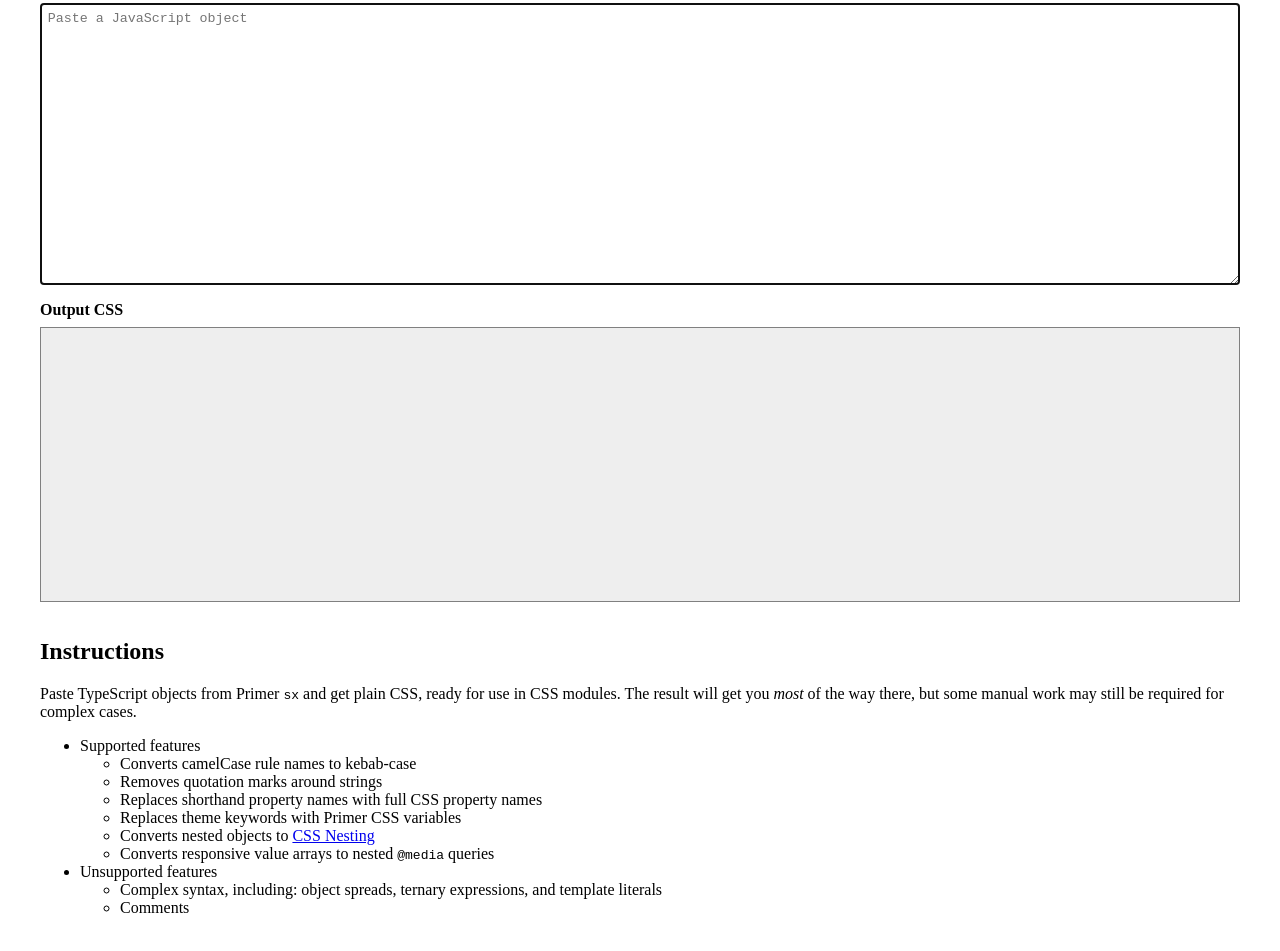
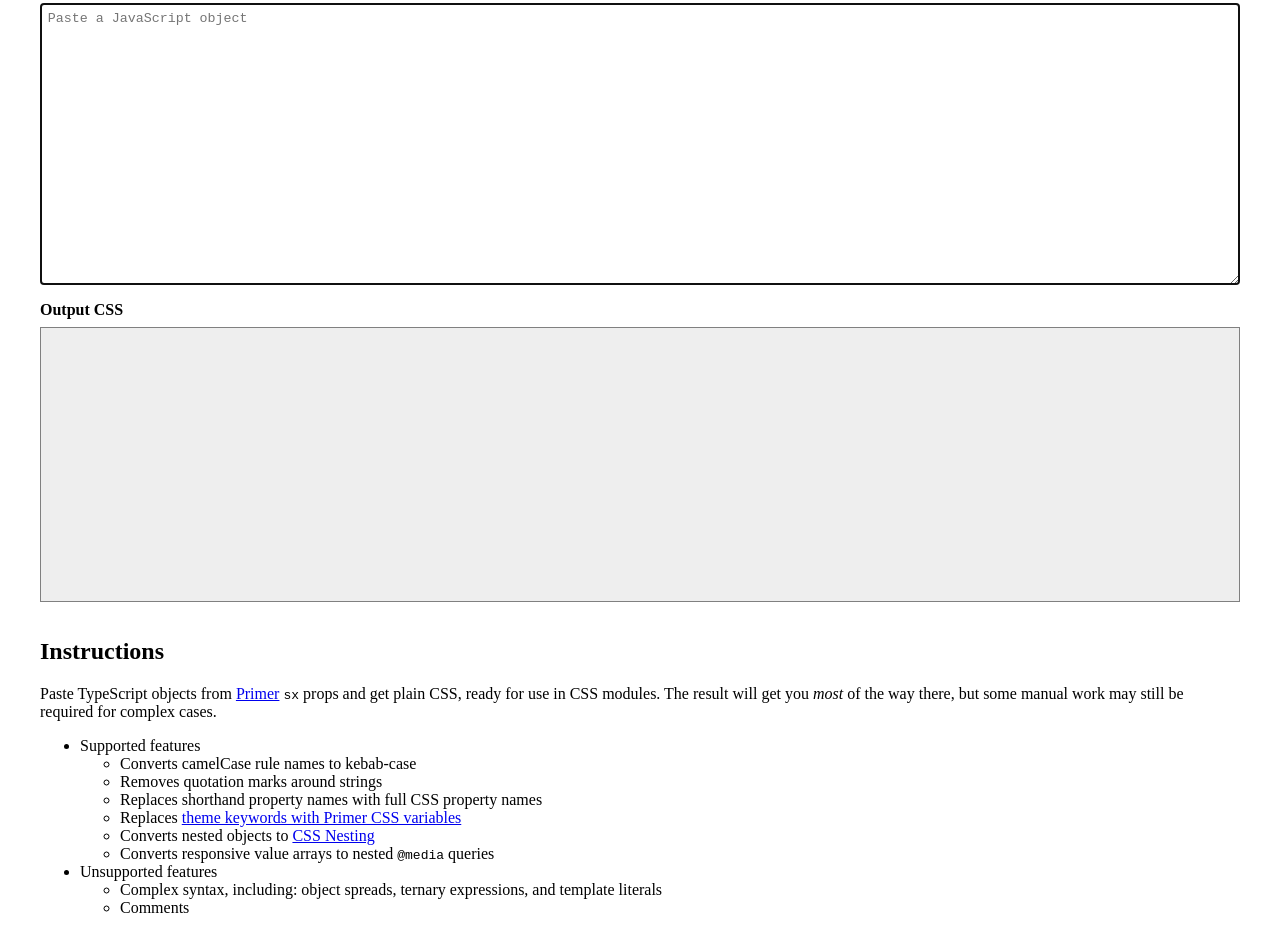
Before and after one commit to iansan5653/primer-sx-to-css-converter, a website built with webpack: page index.html in a window 1280 px wide. Shown: the part 159-1110 px from the top of the page. Built offline with nearby package versions, Linux system fonts and the light colour scheme.

Commit message:
Add readme

```diff
--- a/index.html
+++ b/index.html
@@ -27,9 +27,9 @@
   <article id="description">
     <h2>Instructions</h2>
 
-    <p>Paste TypeScript objects from Primer <code>sx</code> and get plain CSS, ready for use in CSS
-      modules. The result will get you <em>most</em> of the way there, but some manual work may still be required for
-      complex cases.</p>
+    <p>Paste TypeScript objects from <a href="https://primer.style/">Primer</a> <code>sx</code> props and get plain CSS,
+      ready for use in CSS modules. The result will get you <em>most</em> of the way there, but some manual work may
+      still be required for complex cases.</p>
 
     <ul>
       <li>Supported features
@@ -38,7 +38,8 @@
           <li>Converts camelCase rule names to kebab-case</li>
           <li>Removes quotation marks around strings</li>
           <li>Replaces shorthand property names with full CSS property names</li>
-          <li>Replaces theme keywords with Primer CSS variables</li>
+          <li>Replaces <a href="https://primer.style/foundations/primitives/migrating">theme keywords with Primer CSS
+              variables</a></li>
           <li>Converts nested objects to <a href="https://developer.mozilla.org/en-US/docs/Web/CSS/CSS_nesting">CSS
               Nesting</a></li>
           <li>Converts responsive value arrays to nested <code>@media</code> queries</li>
```
Also changed, not shown: readme.md (added).
